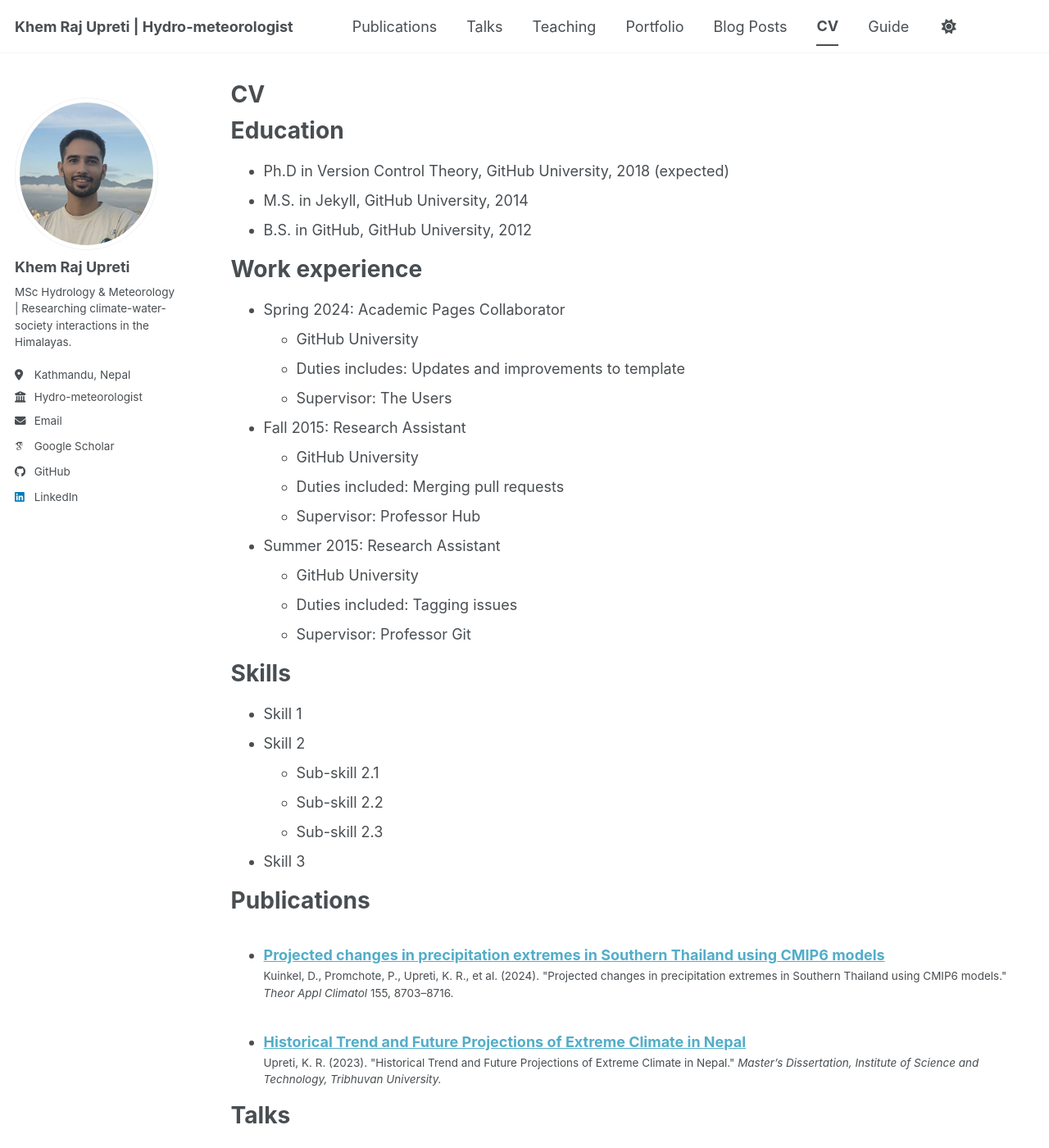
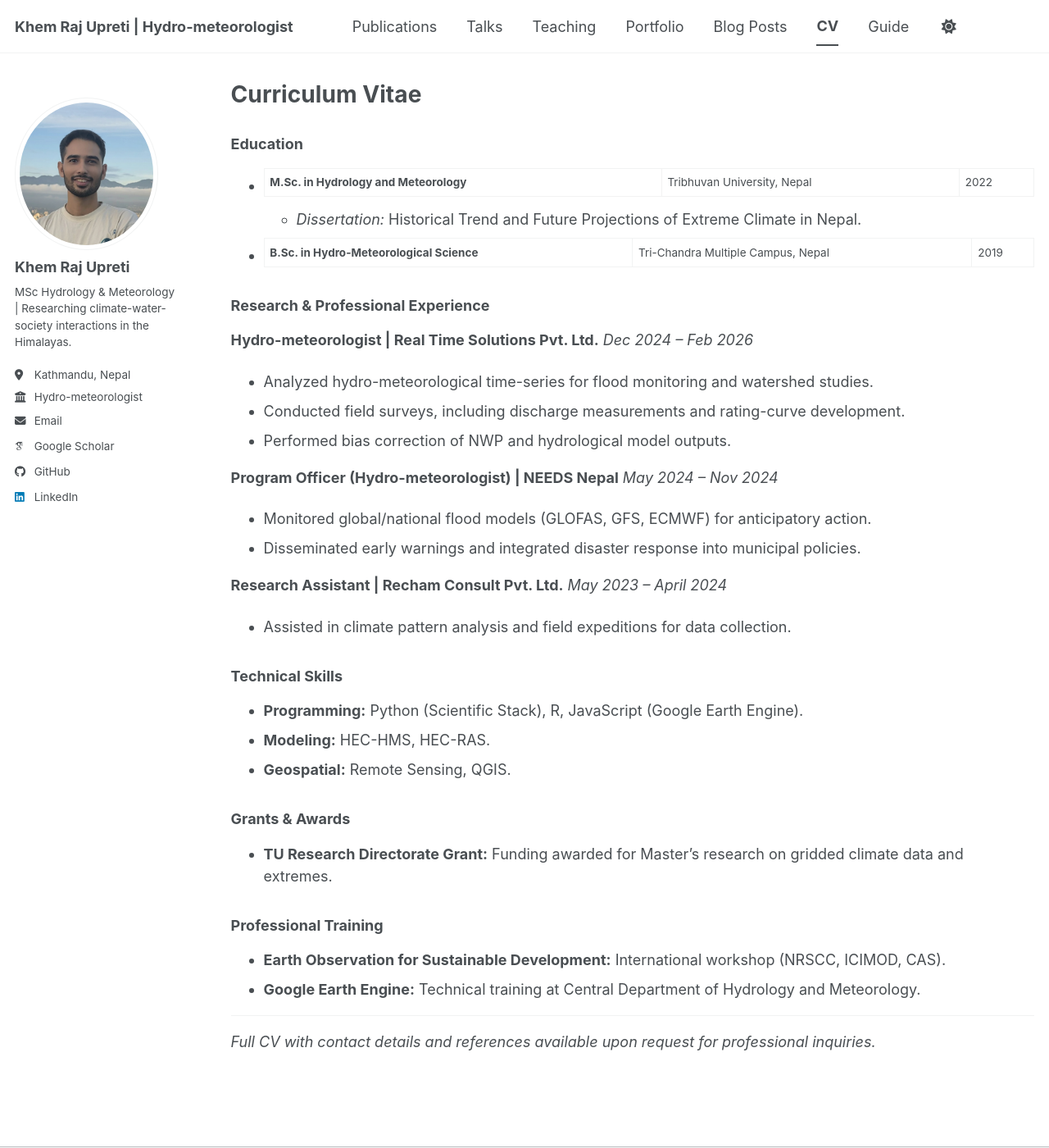
Before and after one commit to khemupreti-hydromet/khemupreti-hydromet.github.io, a Jekyll site: the page built from _pages/cv.md, in a window 1280 px wide and 1400 px high. Shown: the whole window at 82% size. Built offline with Jekyll 4.4.1, drawn with Linux system fonts in a browser that asks for light colours; some web fonts are replaced; a script bundle is joined from its source files by our own code; library files that are not in the unit come from our copies; some of the changed text lies outside the part shown.

Commit message:
Update cv.md

```diff
--- a/_pages/cv.md
+++ b/_pages/cv.md
@@ -1,6 +1,6 @@
 ---
 layout: archive
-title: "CV"
+title: "Curriculum Vitae"
 permalink: /cv/
 author_profile: true
 redirect_from:
@@ -9,56 +9,39 @@ redirect_from:
 
 {% include base_path %}
 
-Education
-======
-* Ph.D in Version Control Theory, GitHub University, 2018 (expected)
-* M.S. in Jekyll, GitHub University, 2014
-* B.S. in GitHub, GitHub University, 2012
+### Education
+* **M.Sc. in Hydrology and Meteorology** | Tribhuvan University, Nepal | 2022
+  * *Dissertation:* Historical Trend and Future Projections of Extreme Climate in Nepal.
+* **B.Sc. in Hydro-Meteorological Science** | Tri-Chandra Multiple Campus, Nepal | 2019
 
-Work experience
-======
-* Spring 2024: Academic Pages Collaborator
-  * GitHub University
-  * Duties includes: Updates and improvements to template
-  * Supervisor: The Users
+### Research & Professional Experience
 
-* Fall 2015: Research Assistant
-  * GitHub University
-  * Duties included: Merging pull requests
-  * Supervisor: Professor Hub
+**Hydro-meteorologist | Real Time Solutions Pvt. Ltd.**
+*Dec 2024 – Feb 2026*
+* Analyzed hydro-meteorological time-series for flood monitoring and watershed studies.
+* Conducted field surveys, including discharge measurements and rating-curve development.
+* Performed bias correction of NWP and hydrological model outputs.
 
-* Summer 2015: Research Assistant
-  * GitHub University
-  * Duties included: Tagging issues
-  * Supervisor: Professor Git
+**Program Officer (Hydro-meteorologist) | NEEDS Nepal**
+*May 2024 – Nov 2024*
+* Monitored global/national flood models (GLOFAS, GFS, ECMWF) for anticipatory action.
+* Disseminated early warnings and integrated disaster response into municipal policies.
 
-Skills
-======
-* Skill 1
-* Skill 2
-  * Sub-skill 2.1
-  * Sub-skill 2.2
-  * Sub-skill 2.3
-* Skill 3
+**Research Assistant | Recham Consult Pvt. Ltd.**
+*May 2023 – April 2024*
+* Assisted in climate pattern analysis and field expeditions for data collection.
 
-Publications
-======
-  <ul>{% for post in site.publications reversed %}
-    {% include archive-single-cv.html %}
-  {% endfor %}</ul>
+### Technical Skills
+* **Programming:** Python (Scientific Stack), R, JavaScript (Google Earth Engine).
+* **Modeling:** HEC-HMS, HEC-RAS.
+* **Geospatial:** Remote Sensing, QGIS.
 
-Talks
-======
-  <ul>{% for post in site.talks reversed %}
-    {% include archive-single-talk-cv.html  %}
-  {% endfor %}</ul>
+### Grants & Awards
+* **TU Research Directorate Grant:** Funding awarded for Master's research on gridded climate data and extremes.
 
-Teaching
-======
-  <ul>{% for post in site.teaching reversed %}
-    {% include archive-single-cv.html %}
-  {% endfor %}</ul>
+### Professional Training
+* **Earth Observation for Sustainable Development:** International workshop (NRSCC, ICIMOD, CAS).
+* **Google Earth Engine:** Technical training at Central Department of Hydrology and Meteorology.
 
-Service and leadership
-======
-* Currently signed in to 43 different slack teams
+---
+*Full CV with contact details and references available upon request for professional inquiries.*
```
